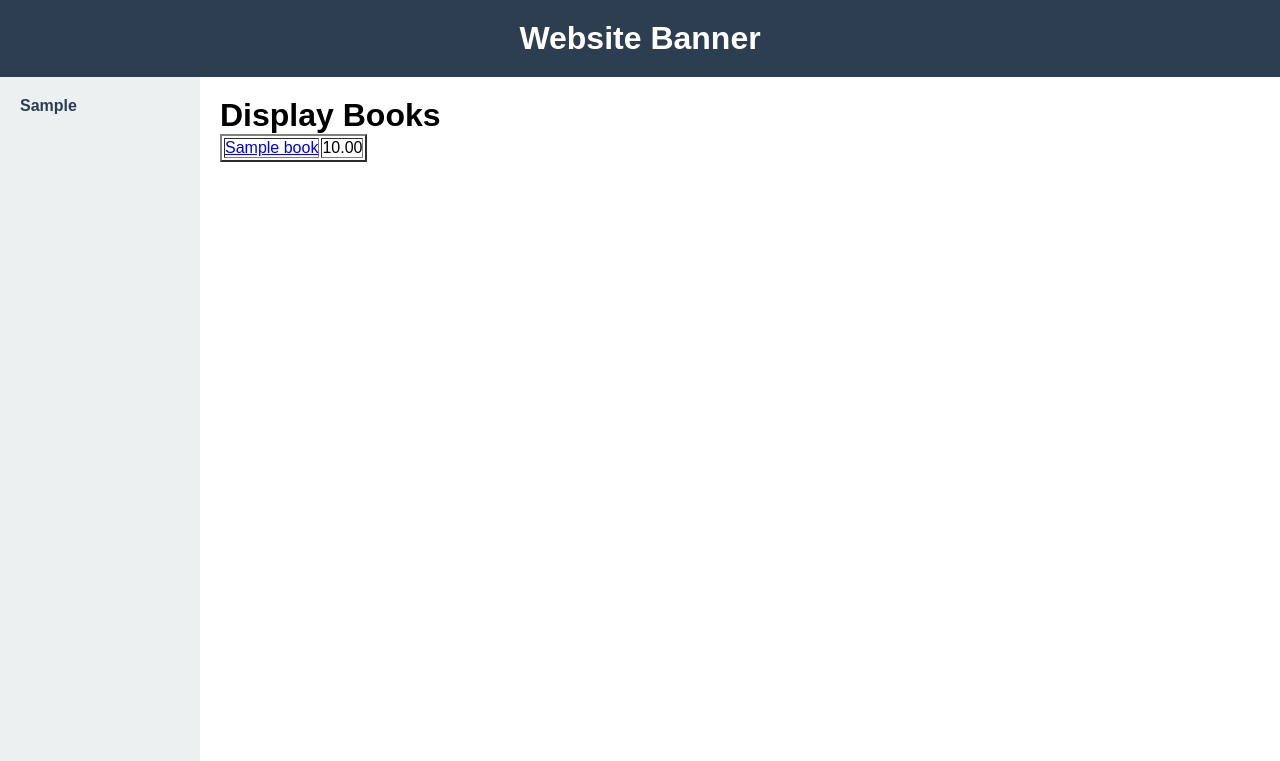
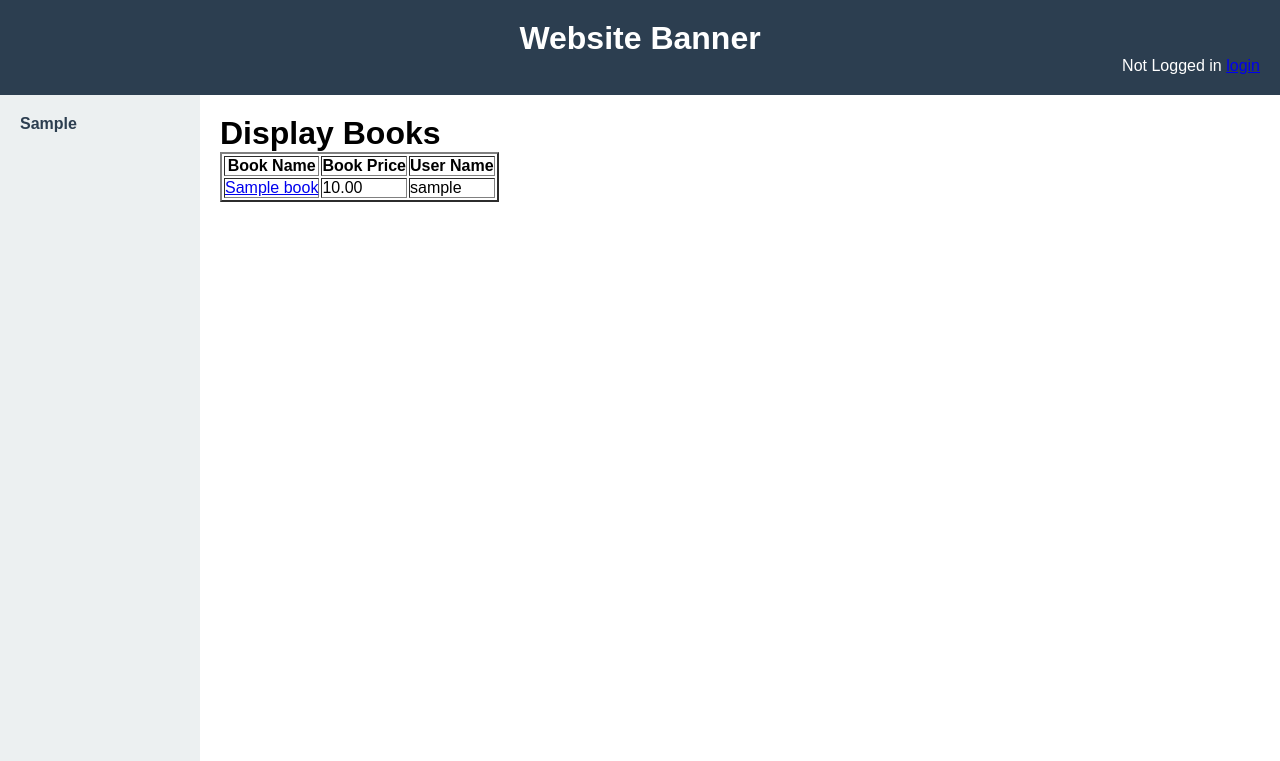
Before and after one commit to dlz21/BookEx, a Django app: page /displaybooks in a window 1280 px wide. Shown: the top 761 px of the page. Run offline with Django 5.2, Linux system fonts and the light colour scheme; tables that the repository leaves empty hold one stand-in row (values such as "Sample post").

Commit message:
Add home page and login status to view.

```diff
--- a/bookEx/templates/base.html
+++ b/bookEx/templates/base.html
@@ -10,6 +10,19 @@
     <!-- Top Banner -->
     <header class="banner">
         <h1>Website Banner</h1>
+
+        <span style="float: right;">
+            {% if user.is_authenticated %}
+               {{ user.username}}
+               <form action="{% url 'logout' %}?next=/" method="post">
+                   <button type="submit">logout</button>
+                   {% csrf_token %}
+               </form>
+            {% else %}
+               Not Logged in
+               <a href="{% url 'login' %}?next=/">login</a>
+            {% endif %}
+        </span>
     </header>
 
     <!-- Main Layout -->
--- a/bookEx/templates/bookMng/displaybooks.html
+++ b/bookEx/templates/bookMng/displaybooks.html
@@ -12,6 +12,17 @@
 {% block content %}
    <h1>Display Books</h1>
    <table border="2" >
+        <tr>
+            <th>
+              Book Name
+            </th>
+            <th>
+              Book Price
+            </th>
+            <th>
+              User Name
+            </th>
+        </tr>
    {% for book in books %}
       <tr>
          <td>
@@ -20,6 +31,9 @@
          <td>
             {{ book.price }}
          </td>
+         <td>
+            {{ book.username }}
+         </td>
       </tr>
    {% endfor %}
    </table>
--- a/bookMng/views.py
+++ b/bookMng/views.py
@@ -12,10 +12,11 @@ from .forms import BookForm
 def index(request):
     return render(
         request,
-        'bookMng/displaybooks.html',
-        {
-                'item_list': MainMenu.objects.all(),
-        })
+      'bookMng/index.html',
+      {
+        'item_list': MainMenu.objects.all()
+      }
+    )
 
 
 def postbook(request):
@@ -23,19 +24,25 @@ def postbook(request):
     if request.method == 'POST':
         form = BookForm(request.POST, request.FILES)
         if form.is_valid():
-            form.save()
+            #form.save()
+            book = form.save(commit=False)
+            try:
+                book.username = request.user
+            except Exception:
+                pass
+            book.save()
             return HttpResponseRedirect('/postbook?submitted=True')
     else:
         form = BookForm()
         if 'submitted' in request.GET:
             submitted = True
-
-    return render(request, 'bookMng/postbook.html', {
-        'form': form,
-        'item_list': MainMenu.objects.all(),
-        'submitted': submitted,
-    })
-
+    return render(request,
+                  'bookMng/postbook.html',
+                  {
+                      'form': form,
+                      'item_list': MainMenu.objects.all(),
+                      'submitted': submitted
+                  })
 
 def displaybooks(request):
     books = Book.objects.all()
```
Also changed, not shown: bookEx/templates/bookMng/index.html (added, +14 -0 lines).
